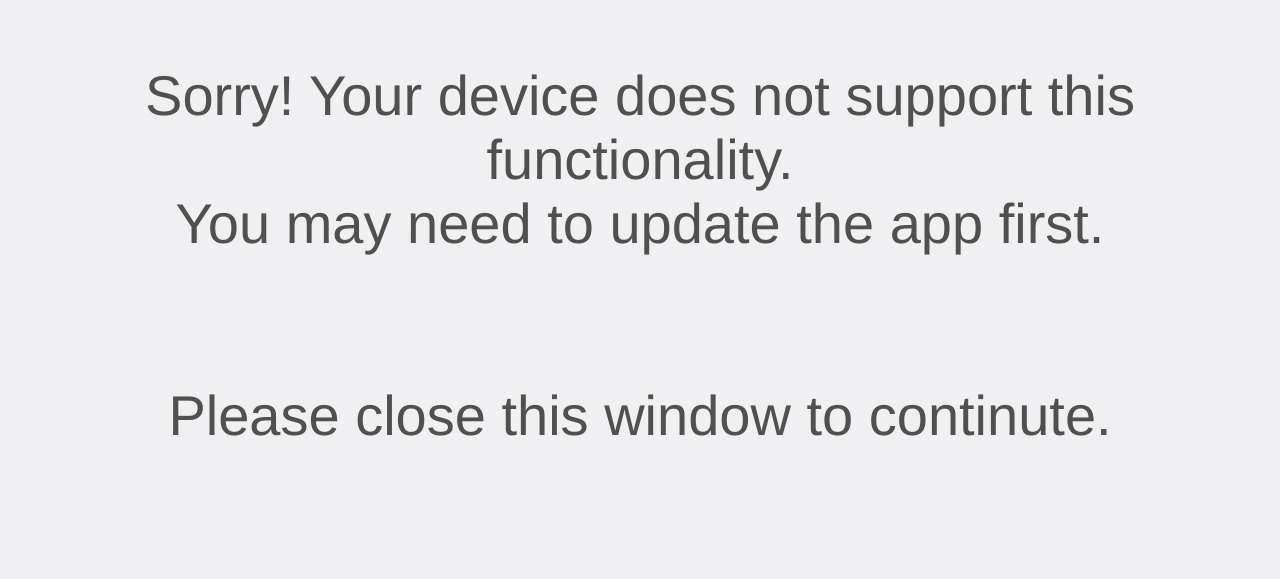
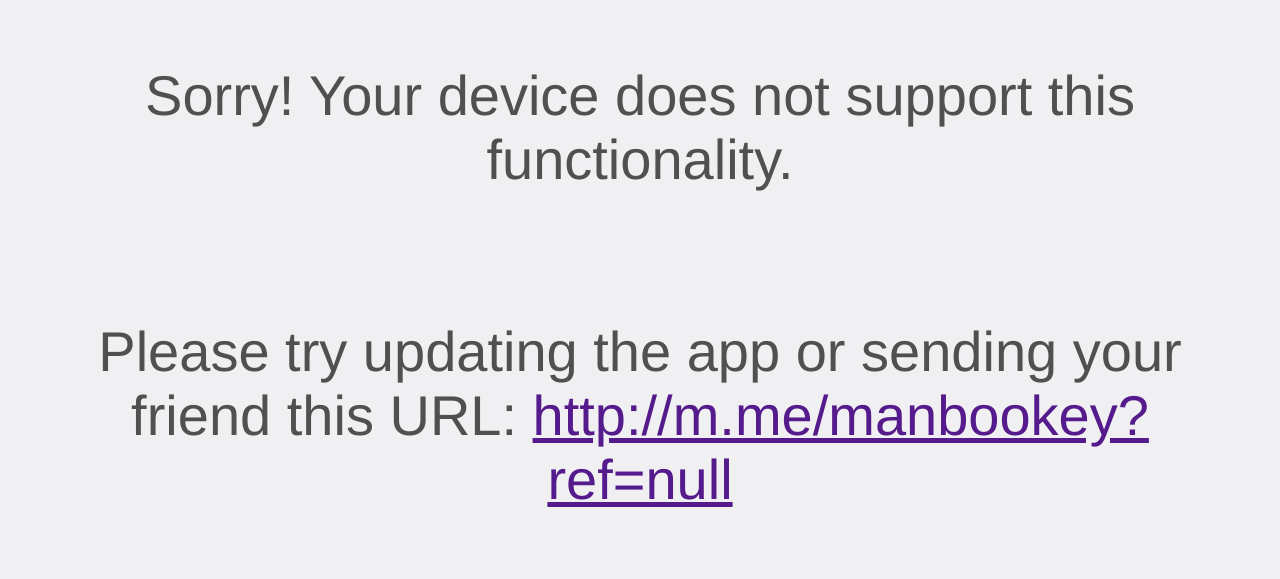
Before and after one commit to ar1kumar/boristhebot_, a website: page public/invite_fallback.html in a window 1280 px wide. Drawn offline with nearby package versions, Linux system fonts and the light colour scheme; files that its build step writes are made by us from their sources; files whose address does not match are found by name.

Commit message:
update share urls to use booking id

```diff
--- a/public/invite_fallback.html
+++ b/public/invite_fallback.html
@@ -15,10 +15,29 @@
   <title>Invite a Friend</title>
 </head>
 <body>
-  <p>Sorry! Your device does not support this functionality.<br> You may need to update the app first.</p>
-  <p>Please close this window to continute.</p>
+  <p>Sorry! Your device does not support this functionality.</p>
+  <p>Please try updating the app or sending your friend this URL: <a href="" id="booking_id"></a></p>
   <div class="message"><p></p></div>
   <script>
+
+    $(document).ready(function(){
+        var booking_id = getParameterByName("booking_id"),
+            base_url = "http://m.me/manbookey?ref=";
+        var full_url = base_url + booking_id
+        $("#booking_id").html(full_url);
+        $("#booking_id").attr("href", full_url);
+    });
+
+
+    function getParameterByName(name, url) {
+        if (!url) url = window.location.href;
+        name = name.replace(/[\[\]]/g, "\\$&");
+        var regex = new RegExp("[?&]" + name + "(=([^&#]*)|&|#|$)"),
+            results = regex.exec(url);
+        if (!results) return null;
+        if (!results[2]) return '';
+        return decodeURIComponent(results[2].replace(/\+/g, " "));
+    }
 
     //custom date selection funtion
     function popup(message){
```
Also changed, not shown: public/invite.html (+17 -17 lines).
